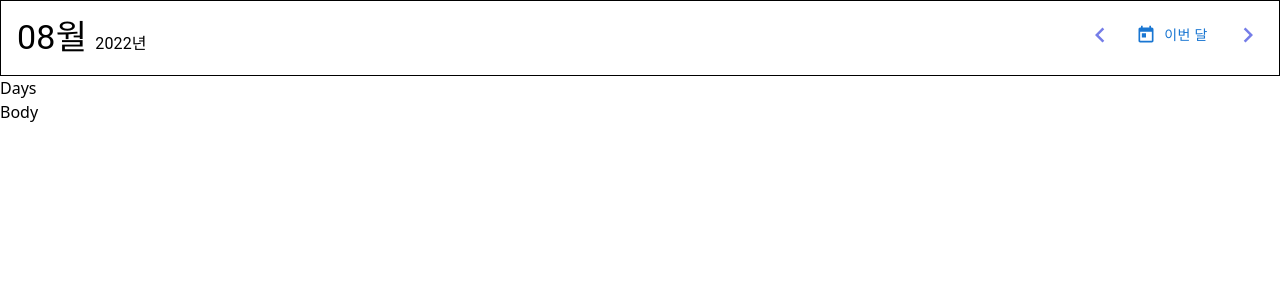
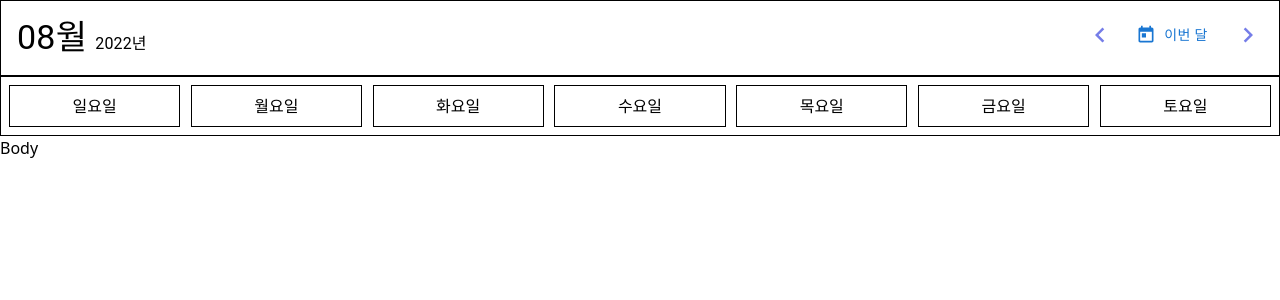
Before and after one commit to aristata/calendar-sample, a Next.js app: page /calendar in a window 1280 px wide. Shown: the top 300 px of the page. Built offline with nearby package versions, Linux system fonts and the light colour scheme.

Commit message:
feat: days bar 작성

```diff
--- /dev/null
+++ b/components/CalenderDays.tsx
@@ -0,0 +1,38 @@
+import { Grid, Stack } from "@mui/material";
+
+const CalenderDays = () => {
+  const days = [
+    "일요일",
+    "월요일",
+    "화요일",
+    "수요일",
+    "목요일",
+    "금요일",
+    "토요일"
+  ];
+  return (
+    <Grid
+      container
+      columns={7}
+      direction={"row"}
+      justifyContent={"space-between"}
+      sx={{
+        border: 1,
+        p: 1
+      }}
+    >
+      {days.map((day, index) => (
+        <Grid
+          item
+          key={index}
+          xs={0.95}
+          sx={{ border: 1, p: 1, textAlign: "center" }}
+        >
+          <span>{day}</span>
+        </Grid>
+      ))}
+    </Grid>
+  );
+};
+
+export default CalenderDays;
--- a/pages/calendar.tsx
+++ b/pages/calendar.tsx
@@ -1,4 +1,5 @@
 import CalendarHeader from "@components/CalenderHeader";
+import CalendarDays from "@components/CalenderDays";
 import { addMonths, subMonths } from "date-fns";
 import { NextPage } from "next";
 import React, { useState } from "react";
@@ -27,7 +28,7 @@ const CalendarPage: NextPage = () => {
         goToNextMonth={goToNextMonth}
         goToCurrentMonth={goToCurrentMonth}
       />
-      <div>Days</div>
+      <CalendarDays />
       <div>Body</div>
     </div>
   );
```
